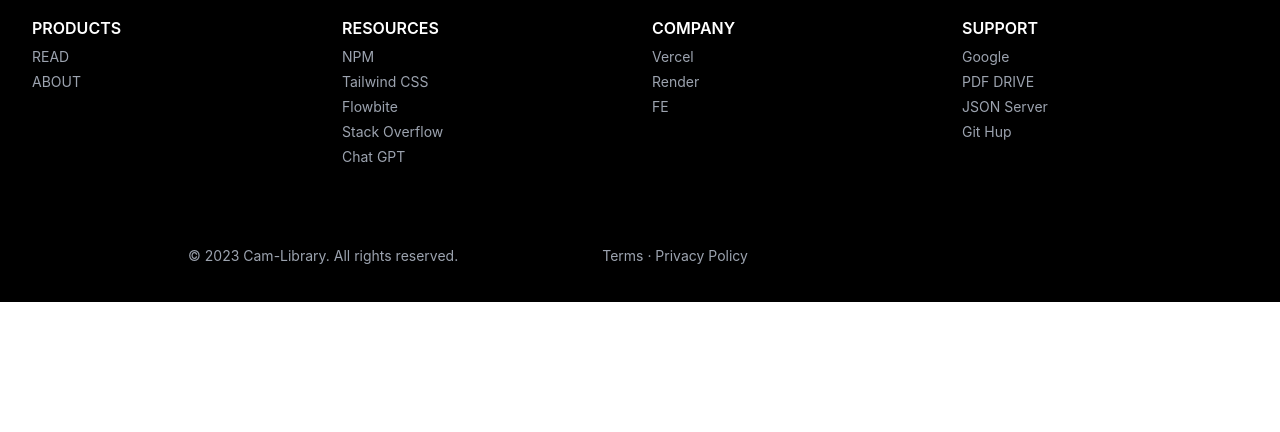
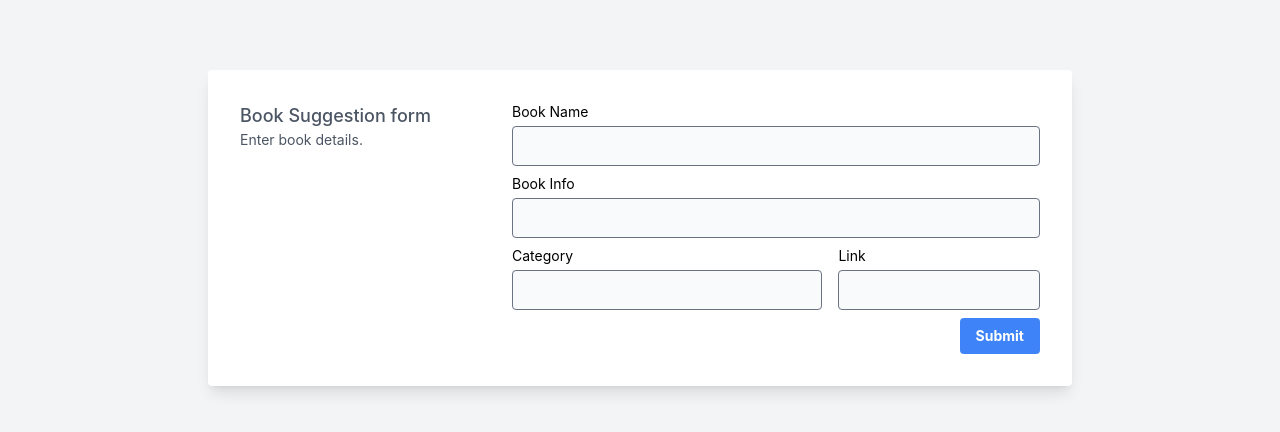
Before and after one commit to sniffex/Cam-Library-Official, a React (Vite) app in the folder Client/: page /bookpost in a window 1280 px wide. Before the commit this address led to /homelogin. Shown: the part 160-592 px from the top of the page. Built offline with nearby package versions, Linux system fonts and the light colour scheme; no server answers; sample sign-in values are in the browser's storage; some icons are missing.

Commit message:
test commit

```diff
--- a/Client/src/pages/About.jsx
+++ b/Client/src/pages/About.jsx
@@ -1,31 +1,24 @@
-import React from 'react';
+import React, {useEffect} from 'react';
+import NavLog from "../partials/NavLog.jsx";
+import Nav from "../partials/Nav.jsx";
+import { useAuth } from '../contexts/AuthContext';
+import axios from "../axios.js";
+import {Navigate} from "react-router-dom";
 
 export default function About() {
+	const { user, setUser } = useAuth();
+	const isLoggedIn = user !== null;
+
 	return (
 		<>
+			{isLoggedIn ? <NavLog /> : <Nav />}
 			<div className="text-6xl font-bold text-slate-600">About Us</div>
 			<hr className="bg-slate-400 h-1 w-full my-4" />
 			<p>
-				Lorem ipsum dolor sit amet consectetur, adipisicing elit. Laboriosam
-				soluta veniam sequi modi nihil eius explicabo quasi totam quidem
-				voluptatibus ex, obcaecati architecto perspiciatis dolorem magni rem vel
-				cupiditate repudiandae?
+				Lorem ipsum dolor sit amet consectetur, adipisicing elit. Laboriosam soluta veniam sequi modi nihil eius explicabo quasi totam quidem voluptatibus ex, obcaecati architecto perspiciatis dolorem magni rem vel cupiditate repudiandae?
 			</p>
 			<p>
-				Lorem ipsum dolor sit amet, consectetur adipisicing elit. Ratione eaque
-				distinctio sunt deleniti voluptatum nostrum expedita voluptatibus
-				aliquid mollitia, nam vero! Sed suscipit saepe quo cupiditate!
-				Voluptatibus illum amet nulla? Eveniet reiciendis voluptas provident
-				aliquid, voluptatum, tempora reprehenderit neque, ad ipsa similique quae
-				dignissimos amet odio distinctio atque! Deserunt animi dicta quisquam
-				voluptates iste dolorum architecto, sapiente numquam ipsa! Odit.
-				Adipisci dignissimos tempora, praesentium excepturi, iste aliquid,
-				debitis rem id aperiam itaque asperiores soluta similique eligendi sint
-				ut necessitatibus architecto quos ab fugiat harum rerum magnam nulla
-				distinctio? Aut, nesciunt. Voluptates doloribus quibusdam voluptatem
-				vero in. Itaque dicta quae error nemo sapiente quos id, magnam numquam
-				maiores vero sed perferendis quia nihil impedit deleniti doloremque
-				repellat! Ullam rem libero ut?
+				Lorem ipsum dolor sit amet, consectetur adipisicing elit. Ratione eaque distinctio sunt deleniti voluptatum nostrum expedita voluptatibus aliquid mollitia, nam vero! Sed suscipit saepe quo cupiditate! Voluptatibus illum amet nulla? Eveniet reiciendis voluptas provident aliquid, voluptatum, tempora reprehenderit neque, ad ipsa similique quae dignissimos amet odio distinctio atque! Deserunt animi dicta quisquam voluptates iste dolorum architecto, sapiente numquam ipsa! Odit. Adipisci dignissimos tempora, praesentium excepturi, iste aliquid, debitis rem id aperiam itaque asperiores soluta similique eligendi sint ut necessitatibus architecto quos ab fugiat harum rerum magnam nulla distinctio? Aut, nesciunt. Voluptates doloribus quibusdam voluptatem vero in. Itaque dicta quae error nemo sapiente quos id, magnam numquam maiores vero sed perferendis quia nihil impedit deleniti doloremque repellat! Ullam rem libero ut?
 			</p>
 		</>
 	);
--- a/Client/src/pages/BookPost.jsx
+++ b/Client/src/pages/BookPost.jsx
@@ -1,16 +1,230 @@
-import NavLog from '../partials/NavLog';
+import NavLog from "../partials/NavLog";
+import Input from "../components/Input";
+import React, { useState } from "react";
 
 const BookPost = () => {
-    return (
-        <>
-        <main className=" bg-slate-100 w-full mb-28">
-            <div className="flex flex-col items-center justify-center">
-                <h1 className="text-4xl font-bold text-slate-900">Book Post</h1>
-                <p className="text-slate-900">This is the Book Post page</p>
+  const [name, setBookName] = useState("");
+  const [info, setInfo] = useState("");
+  const [category, setCategory] = useState("");
+  const [link, setLink] = useState("");
+
+  const handleSubmit = async (event) => {
+    event.preventDefault();
+
+    const bookData = {
+      name,
+      info,
+      category,
+      link
+    };
+
+    try {
+      const response = await fetch("http://localhost:8000/api/booksuggest", {
+        method: "POST",
+        headers: {
+          "Content-Type": "application/json",
+        },
+        body: JSON.stringify(bookData),
+      });
+
+      if (!response.ok) {
+        throw new Error("Error submitting form");
+      }
+
+      // // Form submitted successfully
+      // console.log("Form submitted:", bookData);
+      // // Reset form fields
+      // setBookName("");
+      // setInfo("");
+      // setCategory("");
+      // setLink("");
+    } catch (error) {
+      console.error(error);
+      // Handle error
+    }
+  };
+
+  return (
+      <>
+        <div className="min-h-screen p-6 bg-gray-100 flex items-center justify-center">
+          <div className="container max-w-screen-lg mx-auto">
+            <div>
+              <div className="bg-white rounded shadow-lg p-4 px-4 md:p-8 mb-6">
+                <div className="grid gap-4 gap-y-2 text-sm grid-cols-1 lg:grid-cols-3">
+                  <div className="text-gray-600">
+                    <p className="font-medium text-lg">Book Suggestion form</p>
+                    <p>Enter book details.</p>
+                  </div>
+
+                  <div className="lg:col-span-2">
+                    <form onSubmit={handleSubmit}>
+                      <div className="grid gap-4 gap-y-2 text-sm grid-cols-1 md:grid-cols-5">
+                        <div className="md:col-span-5">
+                          <label htmlFor="book_name">Book Name</label>
+                          <input
+                              required={true}
+                              type="text"
+                              name="book_name"
+                              id="book_name"
+                              className="h-10 border mt-1 rounded px-4 w-full bg-gray-50"
+                              onChange={(event) => setBookName(event.target.value)}
+                          />
+                        </div>
+
+                        <div className="md:col-span-5">
+                          <label htmlFor="info">Book Info</label>
+                          <input
+                              required={true}
+                              type="text"
+                              name="info"
+                              id="info"
+                              className="h-10 border mt-1 rounded px-4 w-full bg-gray-50"
+                              placeholder=""
+                              onChange={(event) => setInfo(event.target.value)}
+                          />
+                        </div>
+
+                        <div className="md:col-span-3">
+                          <label htmlFor="category">Category</label>
+                          <input
+                              required={true}
+                              type="text"
+                              name="category"
+                              id="category"
+                              className="h-10 border mt-1 rounded px-4 w-full bg-gray-50"
+                              placeholder=""
+                              onChange={(event) => setCategory(event.target.value)}
+                          />
+                        </div>
+
+                        <div className="md:col-span-2">
+                          <label htmlFor="link">Link</label>
+                          <input
+                              type="text"
+                              name="link"
+                              id="link"
+                              className="h-10 border mt-1 rounded px-4 w-full bg-gray-50"
+                              placeholder=""
+                              onChange={(event) => setLink(event.target.value)}
+                          />
+                        </div>
+                        <div className="md:col-span-5 text-right">
+                          <div className="inline-flex items-end">
+                            <button
+                                type="submit"
+                                className="bg-blue-500 hover:bg-blue-700 text-white font-bold py-2 px-4 rounded"
+                            >
+                              Submit
+                            </button>
+                          </div>
+                        </div>
+                      </div>
+                    </form>
+                  </div>
+                </div>
+              </div>
             </div>
-        </main>
-        </>
-    );
-}
+          </div>
+        </div>
+      </>
+  );
+};
 
 export default BookPost;
+
+
+
+
+{/* <div class="md:col-span-2">
+                      <label for="country">Country / region</label>
+                      <div class="h-10 bg-gray-50 flex border border-gray-200 rounded items-center mt-1">
+                        <input
+                          name="country"
+                          id="country"
+                          placeholder="Country"
+                          class="px-4 appearance-none outline-none text-gray-800 w-full bg-transparent"
+                          value=""
+                        />
+                        <button
+                          tabindex="-1"
+                          class="cursor-pointer outline-none focus:outline-none transition-all text-gray-300 hover:text-red-600"
+                        >
+                          <svg
+                            class="w-4 h-4 mx-2 fill-current"
+                            xmlns="http://www.w3.org/2000/svg"
+                            viewBox="0 0 24 24"
+                            stroke="currentColor"
+                            stroke-width="2"
+                            stroke-linecap="round"
+                            stroke-linejoin="round"
+                          >
+                            <line x1="18" y1="6" x2="6" y2="18"></line>
+                            <line x1="6" y1="6" x2="18" y2="18"></line>
+                          </svg>
+                        </button>
+                        <button
+                          tabindex="-1"
+                          for="show_more"
+                          class="cursor-pointer outline-none focus:outline-none border-l border-gray-200 transition-all text-gray-300 hover:text-blue-600"
+                        >
+                          <svg
+                            class="w-4 h-4 mx-2 fill-current"
+                            xmlns="http://www.w3.org/2000/svg"
+                            viewBox="0 0 24 24"
+                            stroke="currentColor"
+                            stroke-width="2"
+                            stroke-linecap="round"
+                            stroke-linejoin="round"
+                          >
+                            <polyline points="18 15 12 9 6 15"></polyline>
+                          </svg>
+                        </button>
+                      </div>
+                    </div>
+
+                    <div class="md:col-span-2">
+                      <label for="state">State / province</label>
+                      <div class="h-10 bg-gray-50 flex border border-gray-200 rounded items-center mt-1">
+                        <input
+                          name="state"
+                          id="state"
+                          placeholder="State"
+                          class="px-4 appearance-none outline-none text-gray-800 w-full bg-transparent"
+                          value=""
+                        />
+                        <button
+                          tabindex="-1"
+                          class="cursor-pointer outline-none focus:outline-none transition-all text-gray-300 hover:text-red-600"
+                        >
+                          <svg
+                            class="w-4 h-4 mx-2 fill-current"
+                            xmlns="http://www.w3.org/2000/svg"
+                            viewBox="0 0 24 24"
+                            stroke="currentColor"
+                            stroke-width="2"
+                            stroke-linecap="round"
+                            stroke-linejoin="round"
+                          >
+                            <line x1="18" y1="6" x2="6" y2="18"></line>
+                            <line x1="6" y1="6" x2="18" y2="18"></line>
+                          </svg>
+                        </button>
+                        <button
+                          tabindex="-1"
+                          for="show_more"
+                          class="cursor-pointer outline-none focus:outline-none border-l border-gray-200 transition-all text-gray-300 hover:text-blue-600"
+                        >
+                          <svg
+                            class="w-4 h-4 mx-2 fill-current"
+                            xmlns="http://www.w3.org/2000/svg"
+                            viewBox="0 0 24 24"
+                            stroke="currentColor"
+                            stroke-width="2"
+                            stroke-linecap="round"
+                            stroke-linejoin="round"
+                          >
+                            <polyline points="18 15 12 9 6 15"></polyline>
+                          </svg>
+                        </button>
+                      </div>
+                    </div> */}
--- a/Client/src/partials/NavLog.jsx
+++ b/Client/src/partials/NavLog.jsx
@@ -17,7 +17,7 @@
         {name:"Home",link:"/homelogin"},
         {name:"About",link:"/about"},
         {name:"Read",link:"/readbook"},
-
+        {name:"Post",link:"/bookpost"},
     ];
 
     let [open,setOpen] = useState(false);
```
Also changed, not shown: Client/src/router.jsx (+12 -0 lines).
